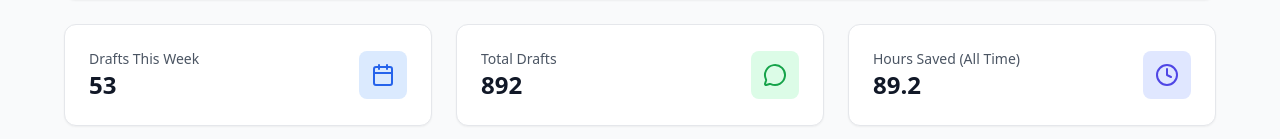
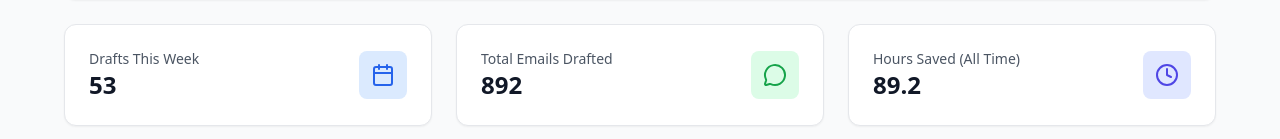
Before and after one commit to NygerianPrynce/Larynx, a React (Vite) app in the folder larynx-frontend/: page /analytics-modern in a window 1280 px wide. Shown: the part 418-557 px from the top of the page. Built offline with nearby package versions, Linux system fonts and the light colour scheme; no server answers.

Commit message:
fixed ordering analytics

```diff
--- a/larynx-frontend/src/pages/AnalyticsModern.jsx
+++ b/larynx-frontend/src/pages/AnalyticsModern.jsx
@@ -325,7 +325,7 @@
           >
             <div className="flex items-center justify-between">
               <div>
-                <p className="text-sm font-medium text-gray-600">Total Drafts</p>
+                <p className="text-sm font-medium text-gray-600">Total Emails Drafted</p>
                 <p className="text-2xl font-bold text-gray-900">{analyticsData.totalDrafts.toLocaleString()}</p>
               </div>
               <div className="w-12 h-12 bg-green-100 rounded-lg flex items-center justify-center">
```
